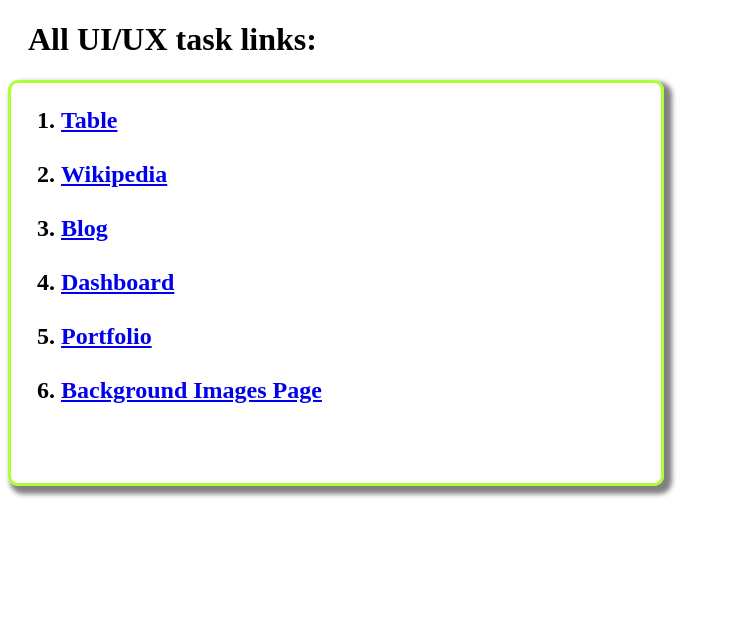
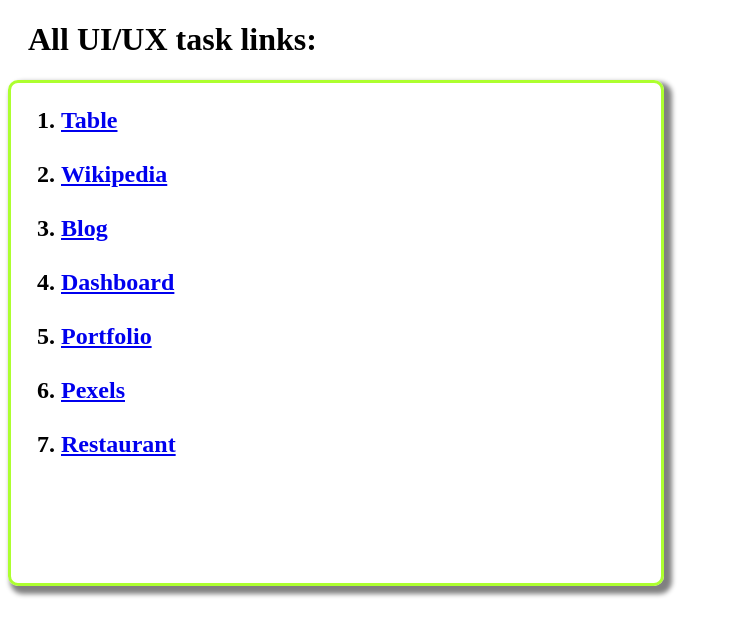
Before and after one commit to aveiro-07/UI-UX, a plain HTML site: page Tasks/index.html in a window 1280 px wide. Shown: the whole page, without its empty margins (0-731 px from the left). Drawn offline with Linux system fonts and the light colour scheme.

Commit message:
Add tasks

```diff
--- a/Tasks/index.html
+++ b/Tasks/index.html
@@ -10,7 +10,7 @@
             border: 3px solid greenyellow;
             box-shadow: 5px 5px 5px 3px gray;
             border-radius: 10px;
-            height: 400px;
+            height: 500px;
             width: 50vw;
             padding-left: 10px;
         }
@@ -30,7 +30,8 @@
         <li><a href="./Task 3 (Blog Page)/index.html" target="_blank">Blog</a></li>  <br>
         <li><a href="./Task 4 (Dashboard)/index.html" target="_blank">Dashboard</a></li>  <br>
         <li><a href="./Task 5 ( Portfolio)/Task 5 (Portfolio)/index.html" target="_blank">Portfolio</a></li>  <br>
-        <li><a href="./Task 6 (Background Images)/index.html" target="_blank">Background Images Page</a></li>  <br>
+        <li><a href="./Task 6 (Background Images)/index.html" target="_blank">Pexels</a></li>  <br>
+        <li><a href="./Task 7 (Restaurant)/index.html" target="_blank">Restaurant</a></li>  <br>
     </ol>
    </h2>
 </div>
```
